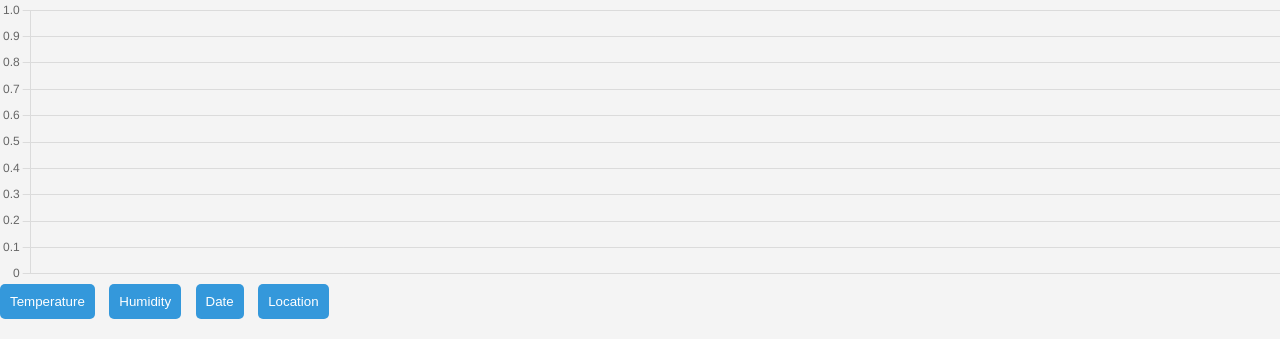
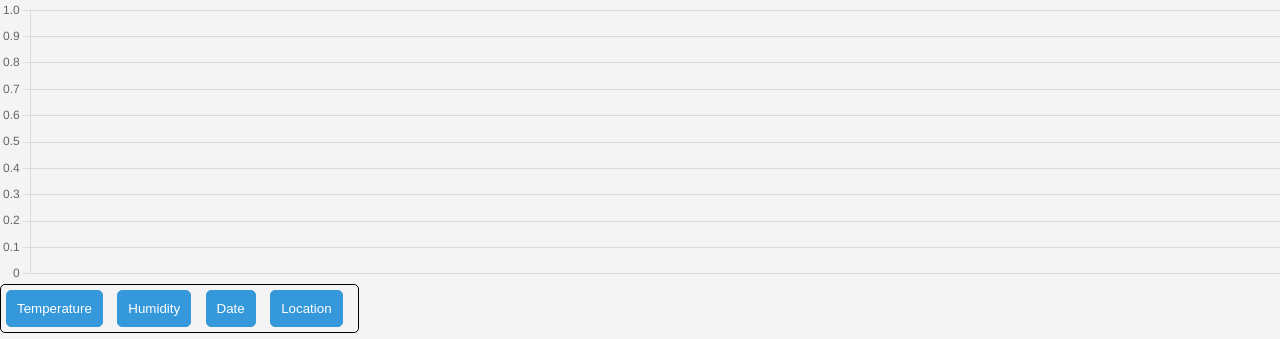
Before and after one commit to pinghero/tempmonitor, a Flask app: page / in a window 1280 px wide. Shown: the top 339 px of the page. Run offline with Flask 3, Linux system fonts and the light colour scheme; data that the repository does not hold is empty.

Commit message:
Added border around filter options

```diff
--- a/static/styles/styles.css
+++ b/static/styles/styles.css
@@ -31,15 +31,16 @@ body {
 .styled-table tr:hover {
   background-color: #f5f5f5;
 }
+
 button {
     padding: 10px;
     background-color: #3498db;
     color: #fff;
-  border: none;
+    border: 1px solid #3498db;
     cursor: pointer;
     margin-right: 10px;
     vertical-align: top;
-  border-radius: 5px; /* Added border-radius */
+    border-radius: 5px;
 }
 
 input {
@@ -49,9 +50,16 @@ input {
     margin-right: 10px;
     margin-top: 0;
     vertical-align: top;
-    border-radius: 5px; /* Added border-radius */
+    border-radius: 5px;
 }
 
 input.show {
     display: inline-block;
 }
+
+.button-container {
+    border: 1px solid #000;
+    display: inline-block;
+    padding: 5px;
+    border-radius: 5px;
+}
--- a/templates/measurements.html
+++ b/templates/measurements.html
@@ -29,6 +29,7 @@
   });
 </script>
 
+<div class="button-container">
     <button id="temperatureButton" onclick="toggleInput('temp')">Temperature</button>
     <input type="number" id="tempFrom" class="hide" placeholder="From">
     <input type="number" id="tempTo" class="hide" placeholder="To">
@@ -43,6 +44,7 @@
 
     <button id="locationButton" onclick="toggleLocationInput()">Location</button>
     <input type="text" id="location" class="hide" placeholder="Enter Location">
+</div>
 
 <script>
     function toggleInput(field) {
```
Lines whose indentation alone changed are shown as unchanged.
